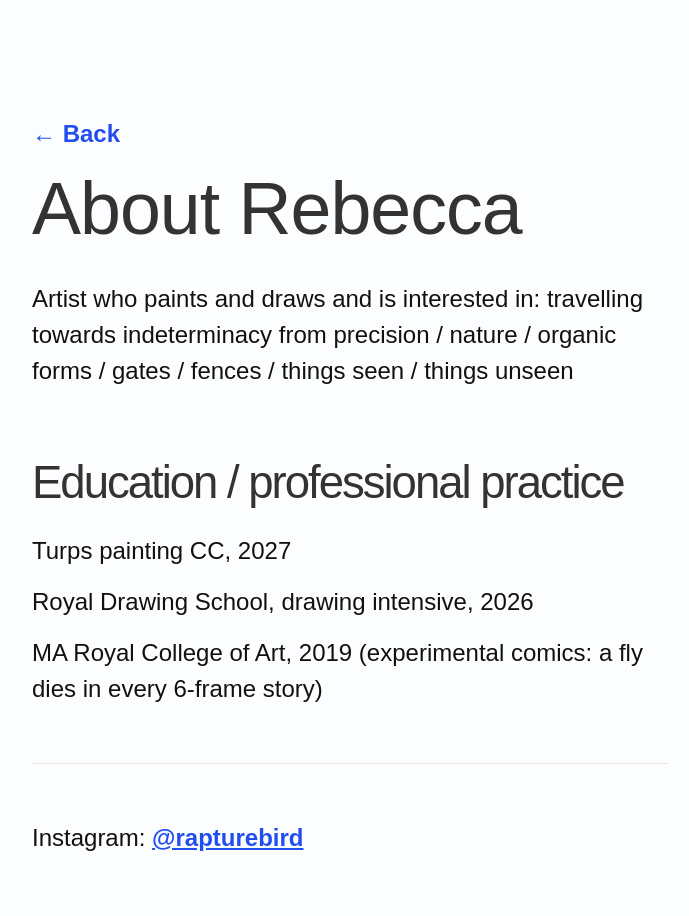
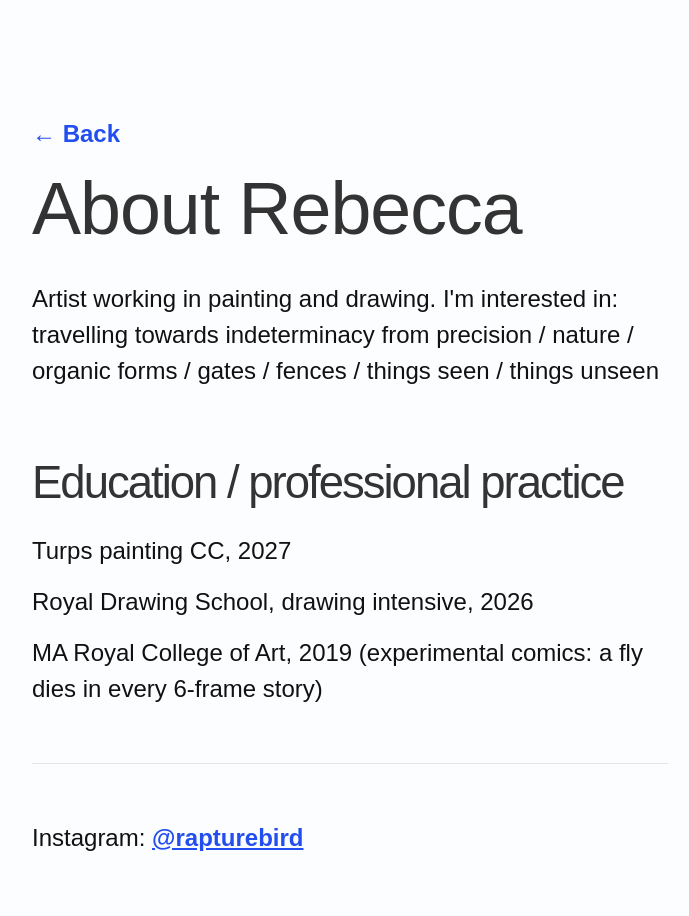
Before and after one commit to rivalee/rivalee.github.io, a Jekyll site: the page built from about.md, in a window 1280 px wide. Shown: the whole page, without its empty margins (30-719 px from the left). Built offline with Jekyll 4.4.1, drawn with Linux system fonts in a browser that asks for light colours; some web fonts are replaced.

Commit message:
Content edit

```diff
--- a/about.md
+++ b/about.md
@@ -7,7 +7,7 @@ show_home_link_top: true
 
 <div class="text">
 <p>
-Artist who paints and draws and is interested in: travelling towards indeterminacy from precision / nature / organic forms / gates / fences / things seen / things unseen
+Artist working in painting and drawing. I'm interested in: travelling towards indeterminacy from precision / nature / organic forms / gates / fences / things seen / things unseen
 </p>
 
 <h3>Education / professional practice</h3>
```
